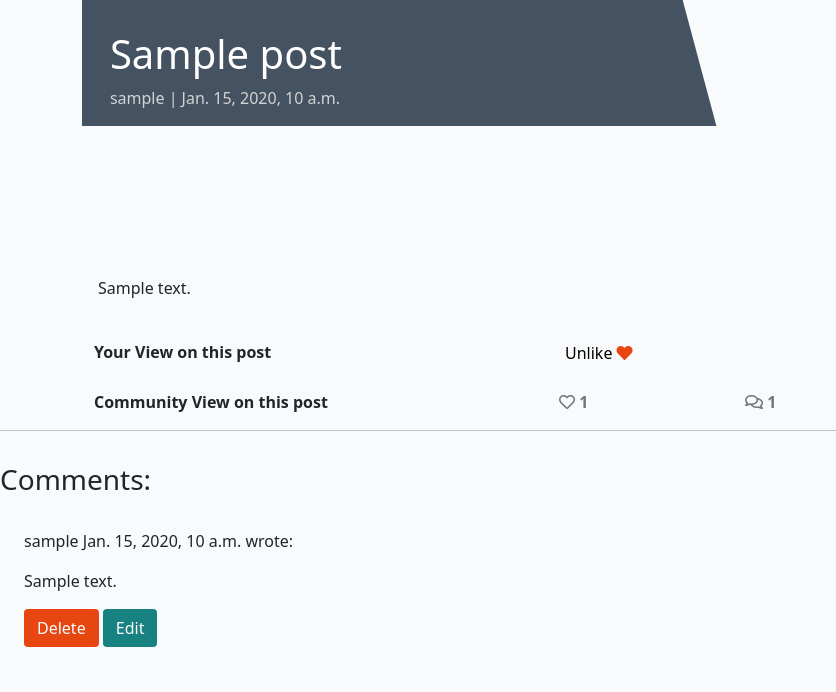
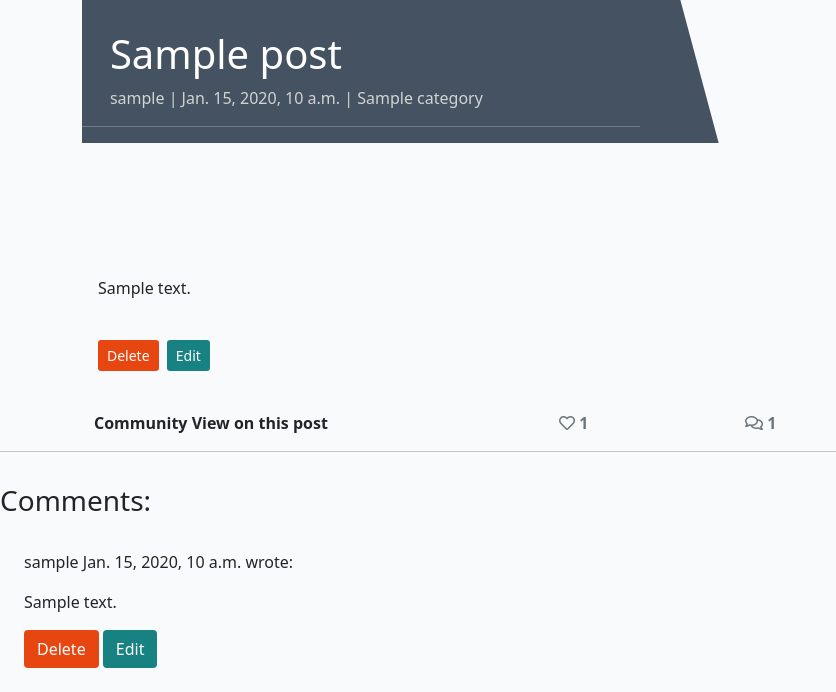
Before and after one commit to DMASCoreDeclan/PRD-PP4-Blog, a Django app: a page that uses blog/templates/blog/post_detail.html in a window 1280 px wide. Shown: the part 148-840 px from the top of the page, without its empty margins (0-836 px from the left). Run offline with Django 4.2, Linux system fonts and the light colour scheme; a user stored in the database is signed in; tables that the repository leaves empty hold one stand-in row (values such as "Sample post"); some libraries are stand-ins or nearby versions.

Commit message:
Add delete/edit buttons of the author is looking at post detail, remove author ability to like own post

```diff
--- a/blog/templates/blog/post_detail.html
+++ b/blog/templates/blog/post_detail.html
@@ -9,7 +9,8 @@
                 <!-- Post title goes in these h1 tags -->
                 <h1 class="post-title">{{ post.title }}</h1>
                 <!-- Post author goes before the | the post's created date goes after -->
-                <p class="post-subtitle">{{ post.author }} | {{ post.created_on }}</p>
+                <p class="post-subtitle">{{ post.author }} | {{ post.created_on }} | {{ post.category }}</p>
+                <hr>
             </div>
             <div class="d-none d-md-block col-md-6 masthead-image">
                 {% if "placeholder" in post.featured_image.url %}
@@ -39,7 +40,14 @@
     <strong>
         <div class="container">
             <div class="row">
-
+                {% if user == post.author %}
+                    <div>
+                        <button class="btn btn-sm btn-delete-post ms-1" post_id="{{ post.id }}" post_slug="{{ post.slug }}">Delete</button>
+                        <a href="{% url 'post_edit' post.slug post.pk %}" class="btn-sm btn btn-edit ms-1" post_id="{{ post.id }}">Edit</a>
+                        </p>
+                    </div>
+                {% endif %}
+                {% if user.is_authenticated and not user == post.author%}
                     <div class="col-sm-5">
                         Your View on this post
                     </div>
@@ -55,6 +63,7 @@
                             </form>
                         {% endif %}
                     </div>
+                {% endif %}
             </div>
         </div>
         <br>
@@ -76,7 +85,7 @@
         </div>
     </div>
     <div class="col-12">
-        <hr>
+    <hr>
     </div>
     </div>
     <!-- Displaying Comments -->
```
